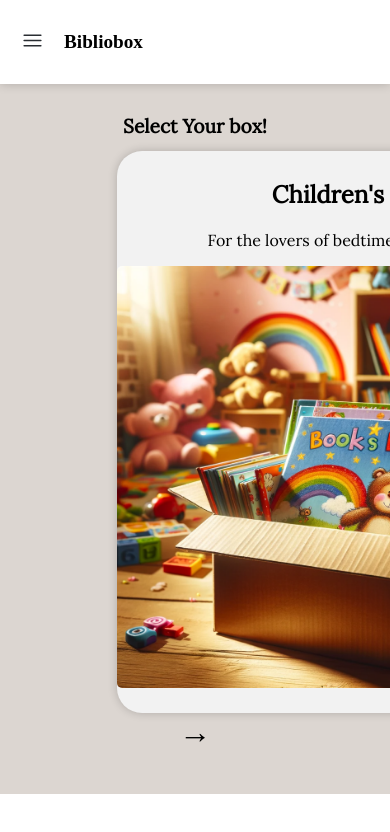
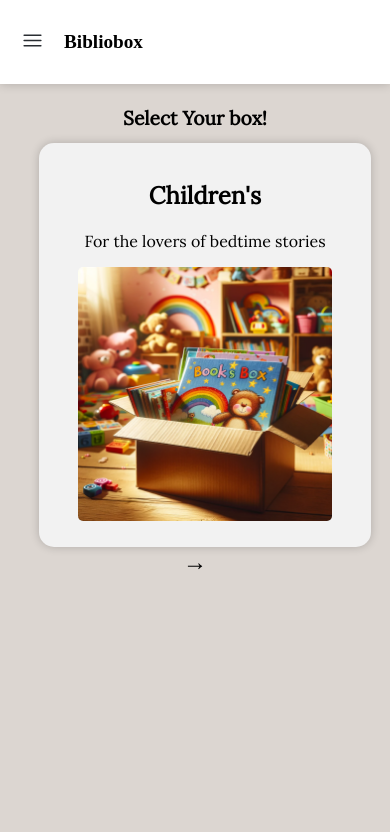
Before and after one commit to WillHeather18/my-first-react-app, a React (Create React App) app: page /ourboxes in a window 390 px wide. Shown: the top 832 px of the page. Built offline with nearby package versions, Linux system fonts and the light colour scheme; a web font is replaced by a local one.

Commit message:
added mobile styling

```diff
--- a/src/pages/Ourboxes.js
+++ b/src/pages/Ourboxes.js
@@ -25,7 +25,9 @@ function OurBoxes() {
     if (current < boxes.length - 1) {
       setCurrent(current + 1);
       setSelectedBox(boxes[current + 1]);
-      setSlide(slide - 120); // Move to the next slide
+      // Move to the next slide
+      // If the viewport width is less than or equal to 768px, move the slide by 100, else move it by 120
+      setSlide(window.innerWidth <= 768 ? slide - 118 : slide - 120);
     }
   };
 
@@ -33,7 +35,9 @@ function OurBoxes() {
     if (current > 0) {
       setCurrent(current - 1);
       setSelectedBox(boxes[current - 1]);
-      setSlide(slide + 120); // Move to the previous slide
+      // Move to the previous slide
+      // If the viewport width is less than or equal to 768px, move the slide by 100, else move it by 120
+      setSlide(window.innerWidth <= 768 ? slide + 118 : slide + 120);
     }
   };
 
--- a/src/styles/Modal.css
+++ b/src/styles/Modal.css
@@ -35,3 +35,28 @@
     font-size: 1.5rem;
     cursor: pointer;
   }
+
+  @media only screen and (max-width: 768px) {
+    .modal-overlay {
+        top: 10vh; /* Adjust top position for mobile */
+        height: 95%; /* Increase height to give more space */
+    }
+
+    .modal-content {
+        width: 90%; /* Increase width for better utilization of screen space */
+        height: auto; /* Make height auto to fit content */
+        padding: 15px; /* Adjust padding */
+        border-radius: 10px; /* Increase border radius for a softer look */
+        box-shadow: 0 4px 15px rgba(0, 0, 0, 0.25); /* Enhance shadow for depth */
+        overflow-y: auto; /* Allow scrolling if content is too long */
+        max-height: 90%; /* Maximum height to ensure it doesn't go off-screen */
+    }
+
+    .modal-close-button {
+        top: 5px; /* Adjust position */
+        right: 5px;
+        font-size: 2rem; /* Increase size for better touch interaction */
+    }
+
+    /* Add any additional mobile-specific styles here */
+}
--- a/src/styles/Ourboxes.css
+++ b/src/styles/Ourboxes.css
@@ -1,4 +1,5 @@
 .ourboxes-page{
+    height: 100vh;
     margin-top: 10vh;
     padding-top: 2vh;
     font-family: 'Lora', serif;
@@ -112,3 +113,63 @@
   .popular-books {
     font-weight: bold;
   }
+
+  @media only screen and (max-width: 768px) {
+    .ourboxes-page {
+        margin-top: 10vh;
+        padding-top: 1vh;
+    }
+
+    .carousel-container {
+        width: 80%; /* Increase width for mobile screens */
+        gap: 10%; /* Reduce gap */
+    }
+
+    .ourboxes-box {
+        border-radius: 15px; /* Slightly reduce border radius */
+        padding: 10px; /* Add padding inside each box */
+    }
+
+    .ourboxes-box img {
+        height: 30vh; /* Reduce image height */
+        margin-bottom: 1vh;
+    }
+
+    .ourboxes-arrows {
+        margin-bottom: 3vh;
+    }
+
+    .ourboxes-arrows button {
+        font-size: 1.5rem; /* Reduce the size of arrows */
+    }
+
+    .modal-description {
+        width: 90%; /* Increase width for better readability */
+        font-size: 1rem; /* Increase font size for readability */
+    }
+
+    .add-to-cart-button {
+        padding: 10px 20px; /* Adjust padding */
+        font-size: 1.2rem; /* Increase font size */
+        margin-top: 15px; /* Adjust margin */
+    }
+
+    .add-to-cart-button img {
+        height: 15px; /* Adjust image size inside the button */
+    }
+
+    .modal-books {
+        flex-direction: row; /* Stack images vertically */
+        gap: 1vw;
+    }
+
+    .modal-book img {
+        width: 15vw; /* Adjust image width */
+        height: auto; /* Adjust height accordingly */
+        margin-bottom: 1vh; /* Add margin between images */
+    }
+
+    .popular-books {
+        font-size: 1.2rem; /* Increase font size */
+    }
+}
```
